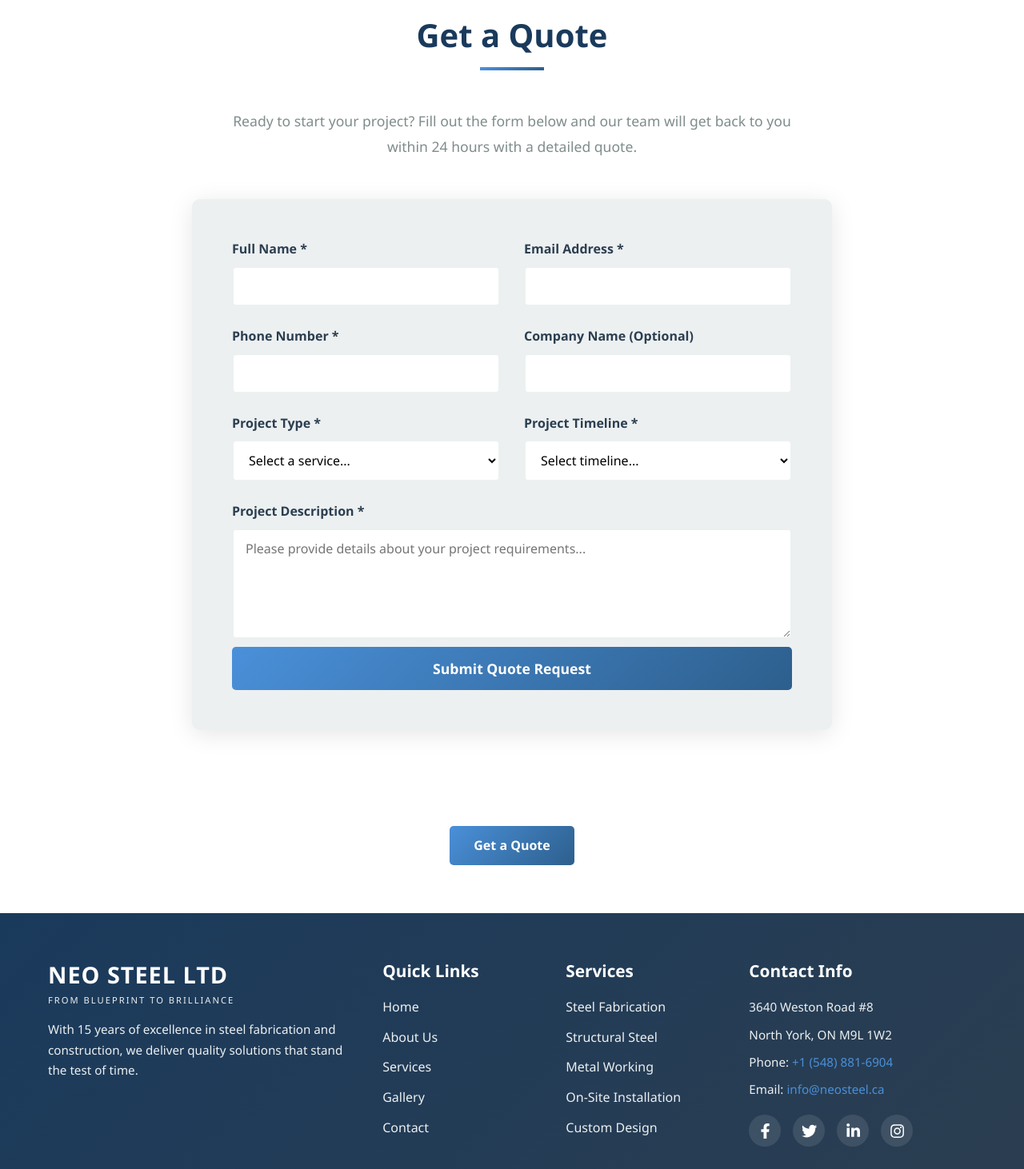
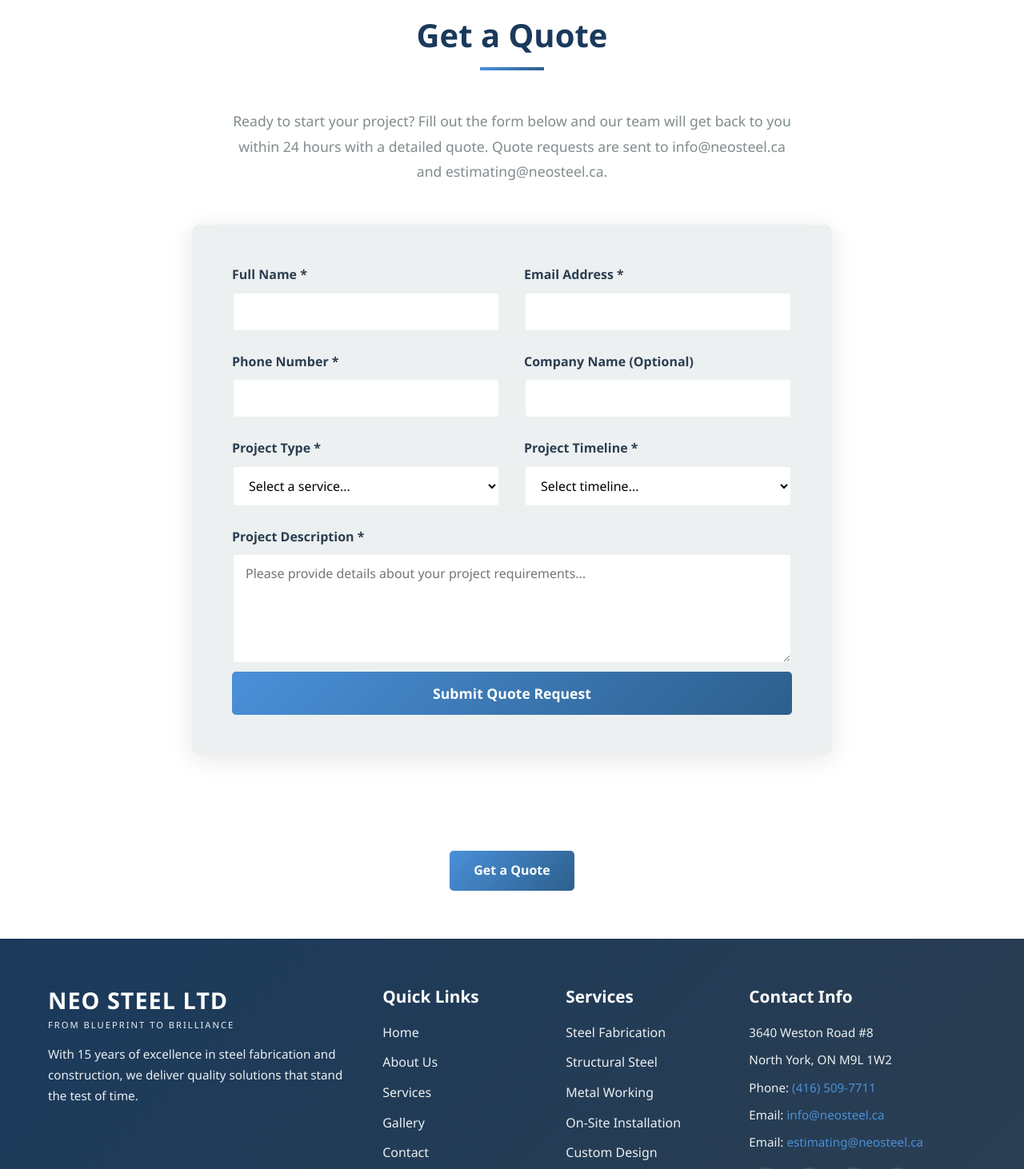
Before and after one commit to elvinhatamov/neo-steel-website, a React (Vite) app: page /quote in a window 1280 px wide. Shown: the part 140-1602 px from the top of the page at 80% size. Built offline with nearby package versions, Linux system fonts and the light colour scheme.

Commit message:
Update contact information and enhance quote form functionality

```diff
--- a/src/components/Contact.jsx
+++ b/src/components/Contact.jsx
@@ -7,14 +7,15 @@ const Contact = () => {
       icon: <FaPhone />,
       title: "Phone",
       details: [
-        <a href="tel:+15488816904">+1 (548) 881-6904</a>
+        <a href="tel:+14165097711">(416) 509-7711</a>
       ]
     },
     {
       icon: <FaEnvelope />,
       title: "Email",
       details: [
-        <a href="mailto:elnuradam701@gmail.com">info@neosteel.ca</a>
+        <a href="mailto:info@neosteel.ca">info@neosteel.ca</a>,
+        <a href="mailto:estimating@neosteel.ca">estimating@neosteel.ca</a>
       ]
     },
     {
--- a/src/components/Footer.jsx
+++ b/src/components/Footer.jsx
@@ -48,8 +48,9 @@ const Footer = () => {
               <ul className="footer-contact">
                 <li>3640 Weston Road #8</li>
                 <li>North York, ON M9L 1W2</li>
-                <li>Phone: <a href="tel:+15488816904">+1 (548) 881-6904</a></li>
-                <li>Email: <a href="mailto:elnuradam701@gmail.com">info@neosteel.ca</a></li>
+                <li>Phone: <a href="tel:+14165097711">(416) 509-7711</a></li>
+                <li>Email: <a href="mailto:info@neosteel.ca">info@neosteel.ca</a></li>
+                <li>Email: <a href="mailto:estimating@neosteel.ca">estimating@neosteel.ca</a></li>
               </ul>
               <div className="social-links">
                 <a href="https://facebook.com" target="_blank" rel="noopener noreferrer" aria-label="Facebook"><FaFacebookF /></a>
--- a/src/components/Hero.jsx
+++ b/src/components/Hero.jsx
@@ -16,7 +16,7 @@ const Hero = () => {
       </video>
       <div className="hero-overlay"></div>
       <div className="hero-content">
-        <div className="hero-badge">15 Years of Experience</div>
+        <div className="hero-badge">20 Years of Experience</div>
         <h1 className="hero-title">
           FROM BLUEPRINT TO BRILLIANCE
         </h1>
--- a/src/components/QuoteForm.jsx
+++ b/src/components/QuoteForm.jsx
@@ -68,7 +68,22 @@ const QuoteForm = () => {
     const newErrors = validateForm();
 
     if (Object.keys(newErrors).length === 0) {
-      // Form is valid - in a real application, you would send this to a server
+      const recipients = 'info@neosteel.ca,estimating@neosteel.ca';
+      const subject = `Quote Request - ${formData.projectType || 'General Inquiry'}`;
+      const body = [
+        `Full Name: ${formData.name}`,
+        `Email: ${formData.email}`,
+        `Phone: ${formData.phone}`,
+        `Company: ${formData.company || 'N/A'}`,
+        `Project Type: ${formData.projectType}`,
+        `Timeline: ${formData.timeline}`,
+        '',
+        'Project Description:',
+        formData.description
+      ].join('\n');
+
+      window.location.href = `mailto:${recipients}?subject=${encodeURIComponent(subject)}&body=${encodeURIComponent(body)}`;
+
       setIsSubmitted(true);
 
       // Reset form after 3 seconds
@@ -95,7 +110,7 @@ const QuoteForm = () => {
         <h2 className="section-title">Get a Quote</h2>
         <p className="quote-intro">
           Ready to start your project? Fill out the form below and our team will get back to you
-          within 24 hours with a detailed quote.
+          within 24 hours with a detailed quote. Quote requests are sent to info@neosteel.ca and estimating@neosteel.ca.
         </p>
 
         {isSubmitted ? (
```
